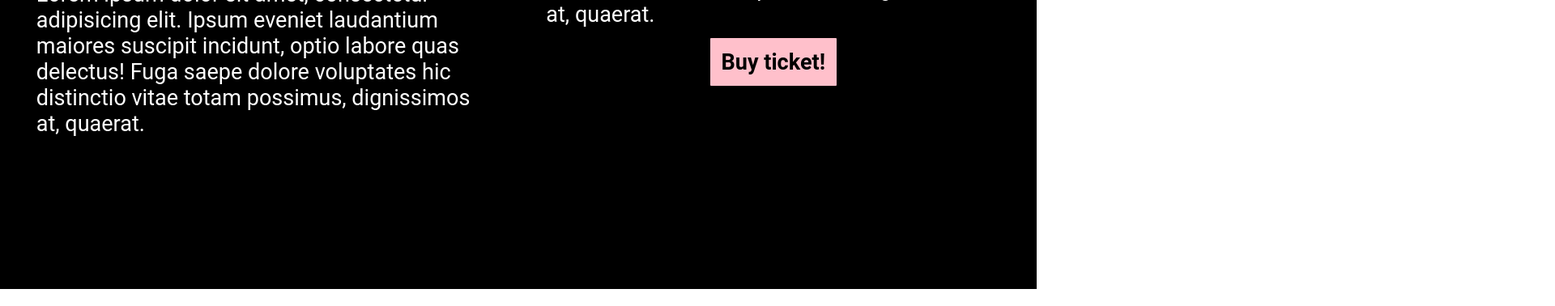
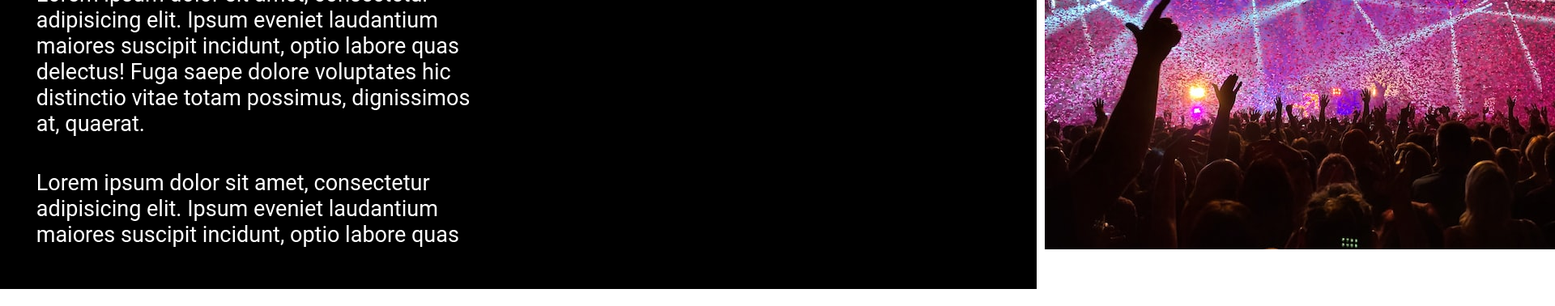
Before and after one commit to Sabrina-Chan-Fee/Music-Company, a plain HTML site: page index.html in a window 1280 px wide. Shown: the part 251-629 px from the top of the page at 81% size, 1920 px wide, since content can reach past the window. Drawn offline with Linux system fonts and the light colour scheme.

Commit message:
fixing image concert.jpg

```diff
--- a/index.html
+++ b/index.html
@@ -37,7 +37,7 @@
     </div>
 
     <figure>
-      <img src="image/concert" alt="">
+      <img src="image/concert.jpg" alt="">
     </figure>
   </section>
 
```
